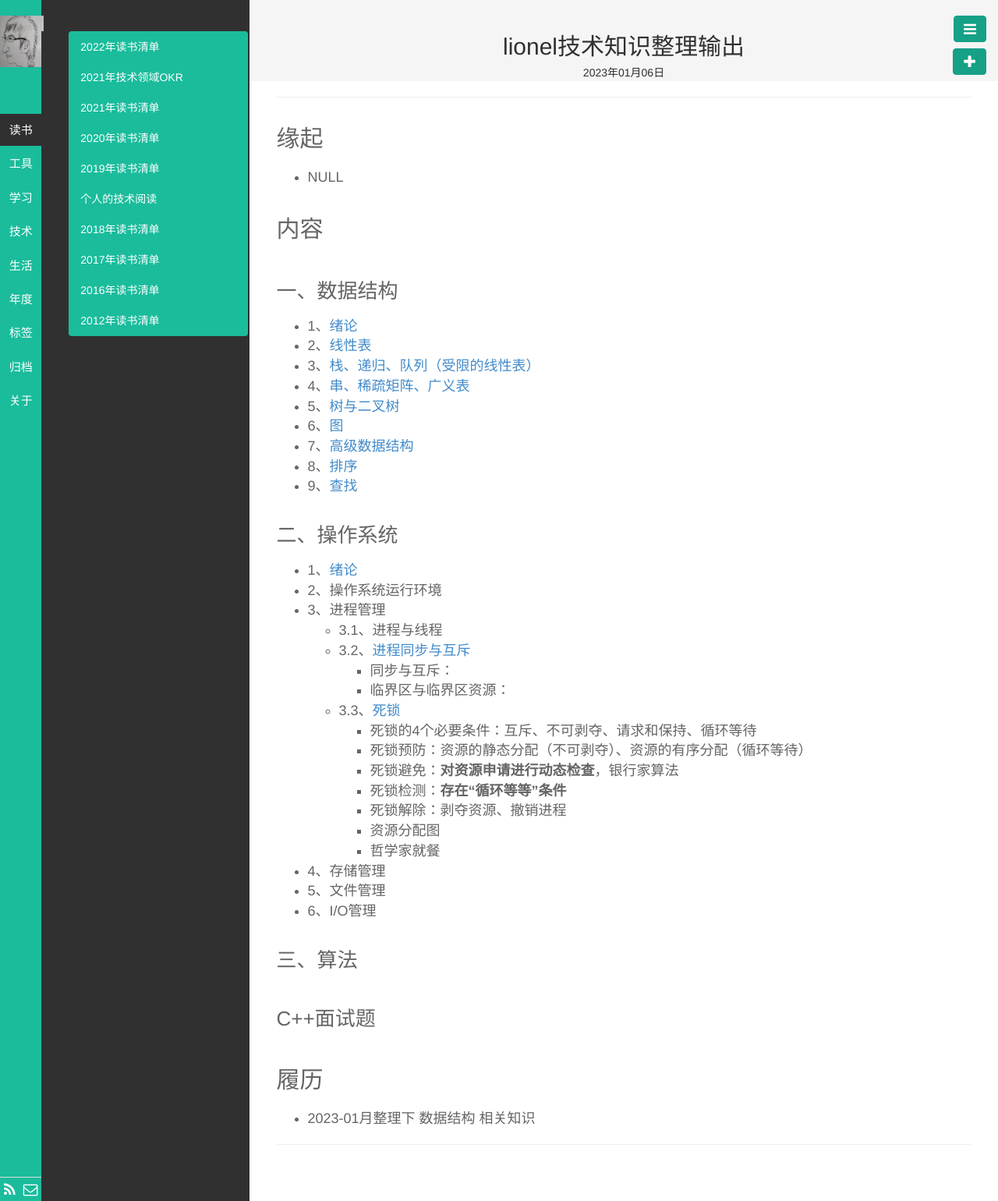
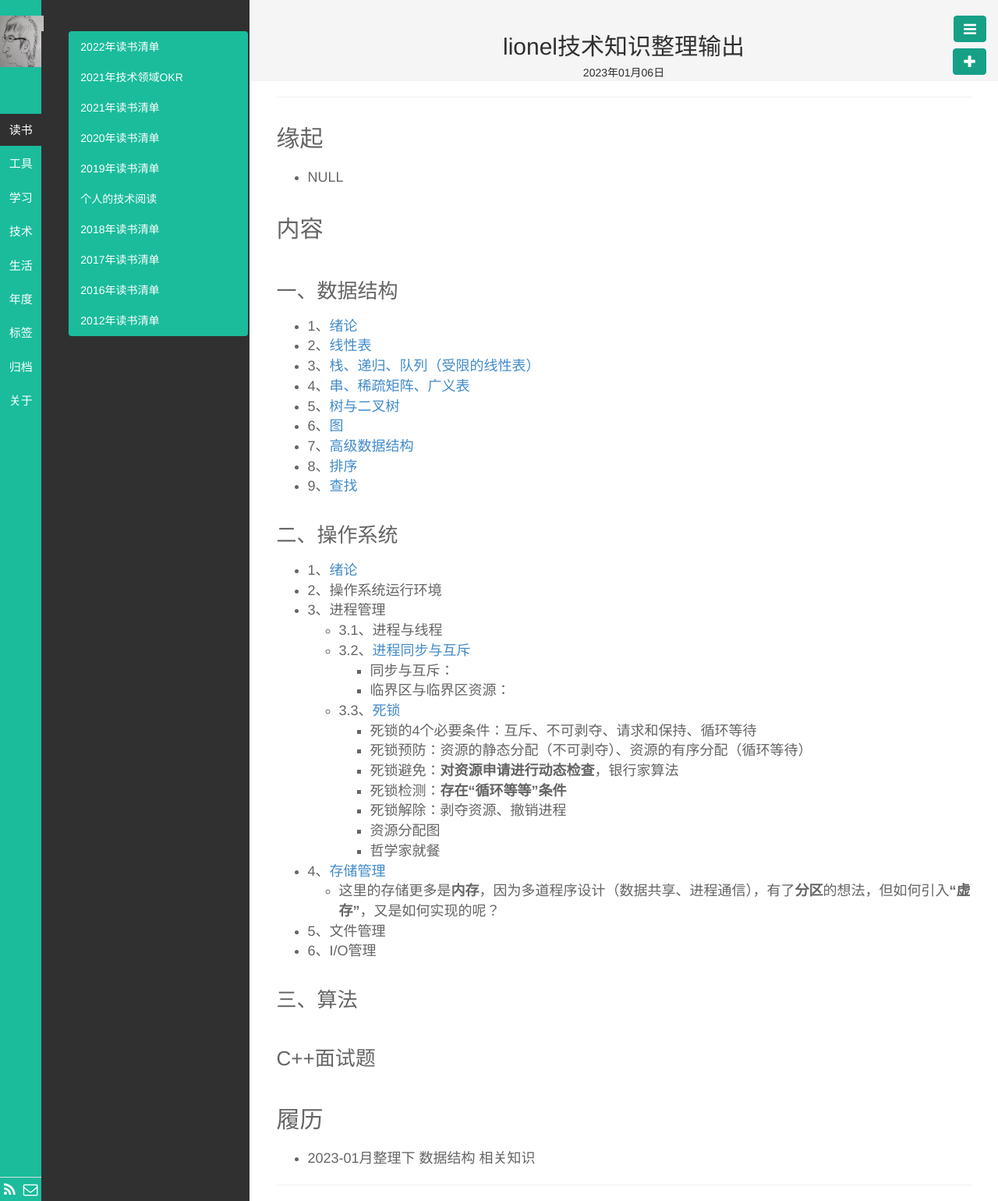
Before and after one commit to wolflion/blog, a Jekyll site: the page built from _posts/学习/2023-01-06-self-output-about-it.md, in a window 1280 px wide. Shown: the whole page at 78% size. Built offline with Jekyll 4.4.1, drawn with Linux system fonts in a browser that asks for light colours.

Commit message:
Update 2023-01-06-self-output-about-it.md

```diff
--- a/_posts/学习/2023-01-06-self-output-about-it.md
+++ b/_posts/学习/2023-01-06-self-output-about-it.md
@@ -43,7 +43,8 @@ description:
     + 死锁解除：剥夺资源、撤销进程
     + 资源分配图
     + 哲学家就餐
-+ 4、存储管理
++ 4、[存储管理](https://gitee.com/fewolflion/BookNote/blob/master/01lioneloutput/02OperationSystem/04%E5%AD%98%E5%82%A8%E7%AE%A1%E7%90%86.md)
+  + 这里的存储更多是**内存**，因为多道程序设计（数据共享、进程通信），有了**分区**的想法，但如何引入**"虚存"**，又是如何实现的呢？
 + 5、文件管理
 + 6、I/O管理
 
```
